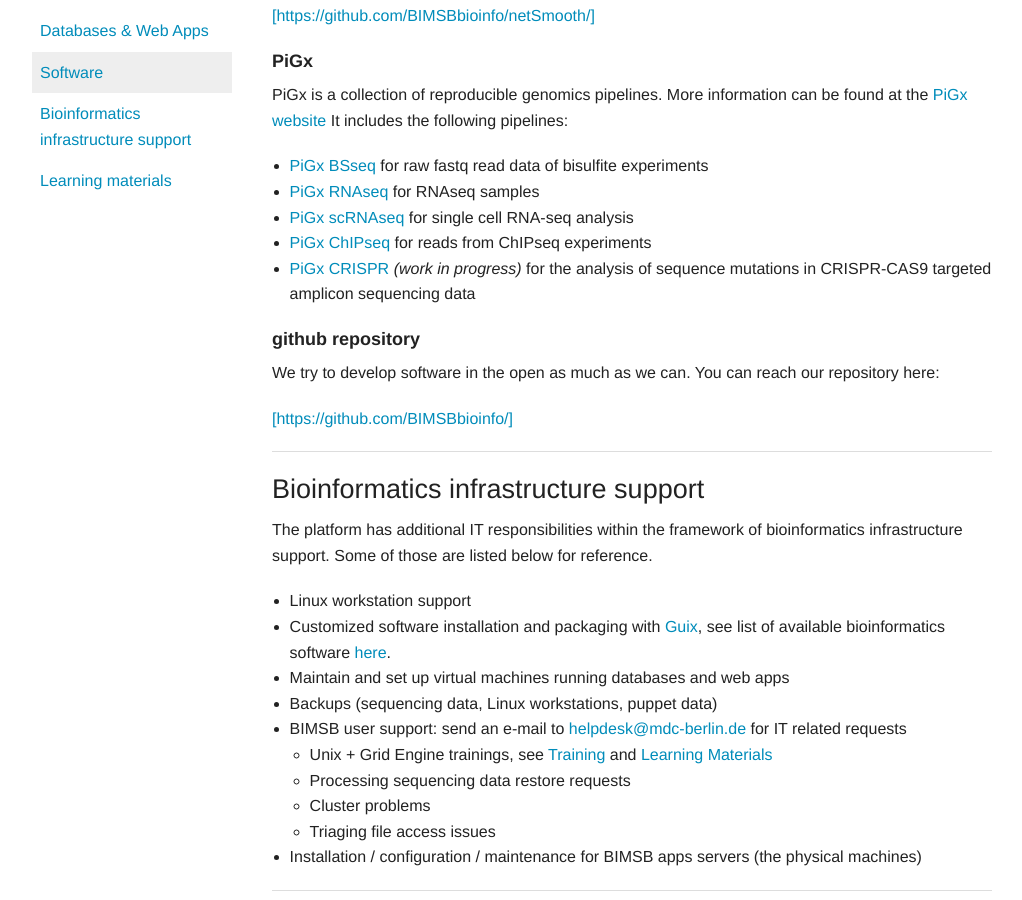
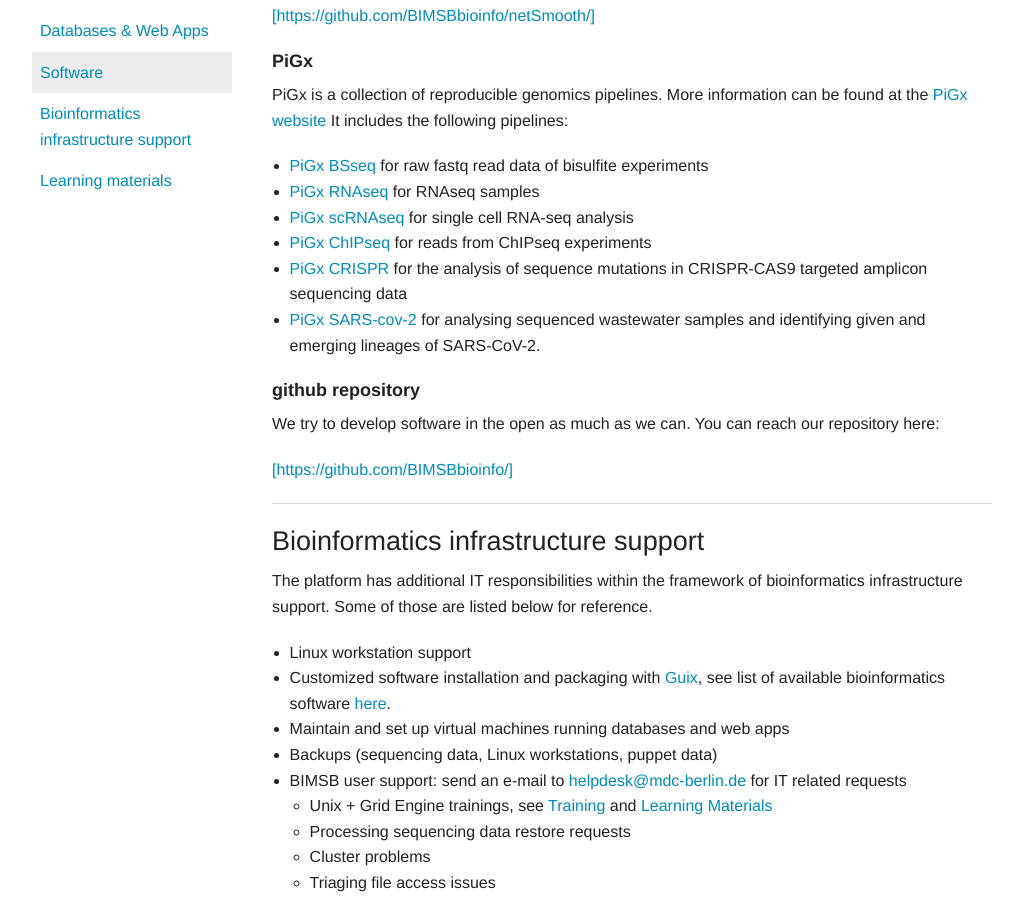
Before and after one commit to BIMSBbioinfo/bimsbbioinfo.github.io, a Jekyll site: the page built from resources.markdown, in a window 1280 px wide and 900 px high, scrolled down 1666 px. Shown: the whole window, without its empty margins (133-1155 px from the left). Built offline with Jekyll 4.4.1, drawn with Linux system fonts in a browser that asks for light colours; our own code applies the rules of GitHub Pages for plain Markdown files.

Commit message:
add PiGx Sars-cov-2

```diff
--- a/resources.markdown
+++ b/resources.markdown
@@ -83,9 +83,10 @@
   single cell RNA-seq analysis
 - [PiGx ChIPseq](https://github.com/BIMSBbioinfo/pigx_chipseq) for
   reads from ChIPseq experiments
-- [PiGx CRISPR](https://github.com/BIMSBbioinfo/pigx_crispr) *(work in progress)*
+- [PiGx CRISPR](https://github.com/BIMSBbioinfo/pigx_crispr)
   for the analysis of sequence mutations in CRISPR-CAS9 targeted
   amplicon sequencing data
+- [PiGx SARS-cov-2](https://github.com/BIMSBbioinfo/pigx_sars-cov-2) for analysing sequenced wastewater samples and identifying given and emerging lineages of SARS-CoV-2.
 
 
 ##### **github repository**
```
